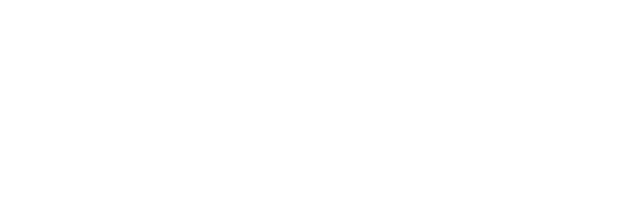
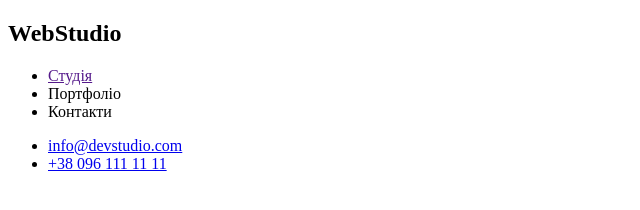
Before and after one commit to VladyslavMaksymenko01/goit-markup-hw-01, a plain HTML site: page index.html in a window 1280 px wide. Shown: the whole page, without its empty margins (0-640 px from the left). Drawn offline with Linux system fonts and the light colour scheme.

Commit message:
Update index.html

```diff
--- a/index.html
+++ b/index.html
@@ -6,5 +6,20 @@
     <meta name="viewport" content="width=device-width, initial-scale=1.0" />
     <title>Document</title>
   </head>
-  <body></body>
+  <body>
+    <header>
+      <nav>
+        <h2>WebStudio</h2>
+        <ul>
+          <li><a href="">Студія</a></li>
+          <li>Портфоліо</li>
+          <li>Контакти</li>
+        </ul>
+      </nav>
+      <ul>
+        <li><a href="mailto:info@devstudio.com">info@devstudio.com</a></li>
+        <li><a href="tel:+38 096 111 11 11">+38 096 111 11 11</a></li>
+      </ul>
+    </header>
+  </body>
 </html>
```
